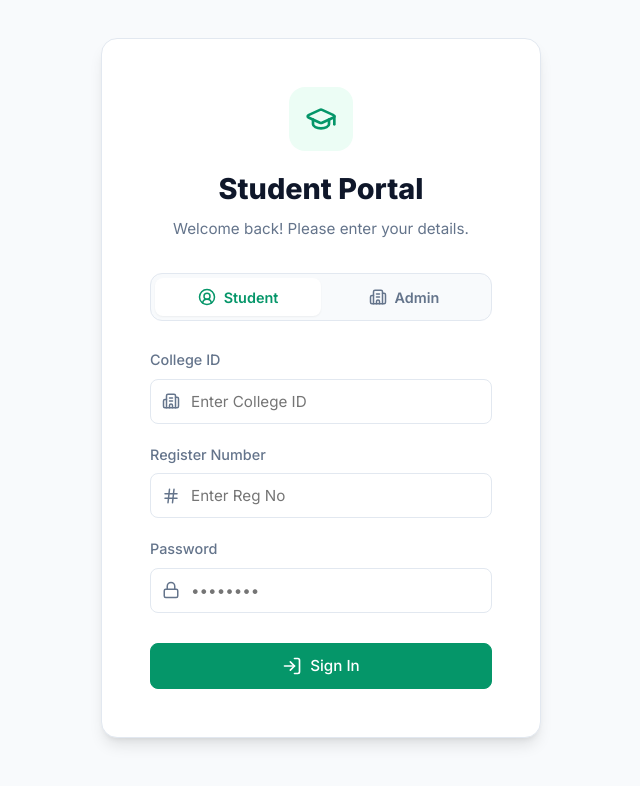
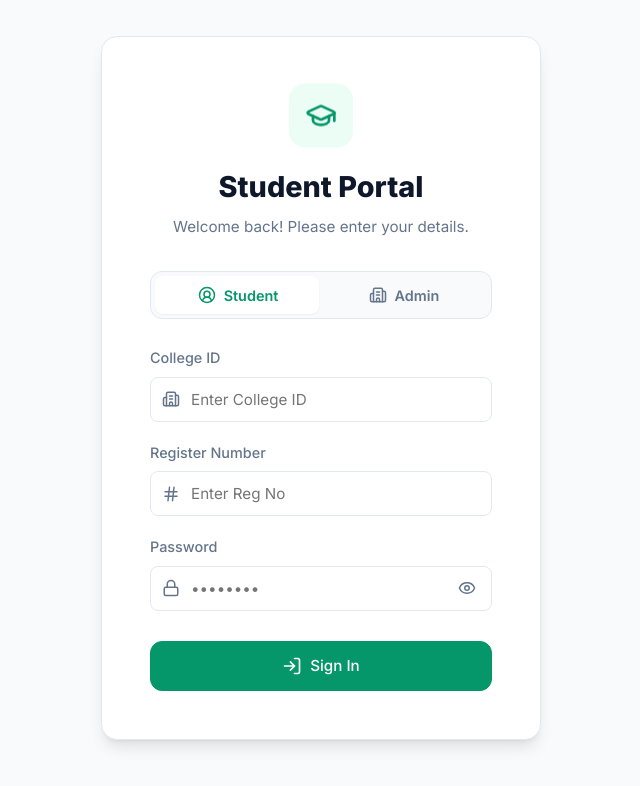
Before and after one commit to bhanu-3333/Fee-portal, a React (Vite) app in the folder frontend/: page /login in a window 1280 px wide. Shown: the top 786 px of the page, without its empty margins (319-959 px from the left). Built offline with nearby package versions, Linux system fonts and the light colour scheme; no server answers.

Commit message:
feat: initialize frontend project with global styles, API service, and authentication login page

```diff
--- a/frontend/src/index.css
+++ b/frontend/src/index.css
@@ -17,13 +17,32 @@
   --shadow-sm: 0 1px 2px 0 rgb(0 0 0 / 0.05);
   --shadow-md: 0 4px 6px -1px rgb(0 0 0 / 0.1), 0 2px 4px -2px rgb(0 0 0 / 0.1);
   --shadow-lg: 0 10px 15px -3px rgb(0 0 0 / 0.1), 0 4px 6px -4px rgb(0 0 0 / 0.1);
-  --glass-bg: rgba(255, 255, 255, 0.7);
-  --glass-border: rgba(255, 255, 255, 0.3);
+  --glass-bg: rgba(255, 255, 255, 0.45);
+  --glass-border: rgba(255, 255, 255, 0.18);
   --radius-sm: 8px;
   --radius-md: 12px;
-  --radius-lg: 16px;
+  --radius-lg: 20px;
   --transition-fast: all 0.2s cubic-bezier(0.4, 0, 0.2, 1);
-  --transition-normal: all 0.3s cubic-bezier(0.4, 0, 0.2, 1);
+  --transition-normal: all 0.4s cubic-bezier(0.4, 0, 0.2, 1);
+}
+
+/* Custom Scrollbar */
+::-webkit-scrollbar {
+  width: 8px;
+}
+
+::-webkit-scrollbar-track {
+  background: var(--background);
+}
+
+::-webkit-scrollbar-thumb {
+  background: var(--border);
+  border-radius: 10px;
+  border: 2px solid var(--background);
+}
+
+::-webkit-scrollbar-thumb:hover {
+  background: var(--text-muted);
 }
 
 * {
@@ -52,12 +71,27 @@ body {
 }
 
 .fade-in {
-  animation: fadeIn 0.5s ease-out forwards;
+  animation: fadeIn 0.6s cubic-bezier(0.16, 1, 0.3, 1) forwards;
+}
+
+.slide-up {
+  animation: slideUp 0.6s cubic-bezier(0.16, 1, 0.3, 1) forwards;
 }
 
 @keyframes fadeIn {
-  from { opacity: 0; transform: translateY(10px); }
+  from { opacity: 0; }
+  to { opacity: 1; }
+}
+
+@keyframes slideUp {
+  from { opacity: 0; transform: translateY(20px); }
   to { opacity: 1; transform: translateY(0); }
+}
+
+@keyframes float {
+  0% { transform: translateY(0px); }
+  50% { transform: translateY(-6px); }
+  100% { transform: translateY(0px); }
 }
 
 .app-container {
--- a/frontend/src/pages/Login.jsx
+++ b/frontend/src/pages/Login.jsx
@@ -1,7 +1,7 @@
 import React, { useState } from 'react'; // verified
 import { useNavigate, Link } from 'react-router-dom';
 import api from '../services/api';
-import { LogIn, GraduationCap, Building2, Lock, Mail, Hash, UserCircle2 } from 'lucide-react';
+import { LogIn, GraduationCap, Building2, Lock, Mail, Hash, UserCircle2, Eye, EyeOff, Loader2 } from 'lucide-react';
 
 const Login = () => {
   const [role, setRole] = useState('student');
@@ -9,6 +9,7 @@ const Login = () => {
   const [error, setError] = useState('');
   const [loading, setLoading] = useState(false);
   const [firstTime, setFirstTime] = useState(false);
+  const [showPassword, setShowPassword] = useState(false);
   const navigate = useNavigate();
 
 
@@ -41,7 +42,7 @@ const Login = () => {
   };
 
   return (
-    <div style={{
+    <div className="fade-in" style={{
       display: 'flex',
       alignItems: 'center',
       justifyContent: 'center',
@@ -49,7 +50,7 @@ const Login = () => {
       background: 'var(--background)',
       padding: '20px'
     }}>
-      <div className="card" style={{ width: '100%', maxWidth: '440px', padding: '48px', boxShadow: 'var(--shadow-lg)' }}>
+      <div className="card slide-up" style={{ width: '100%', maxWidth: '440px', padding: '48px', boxShadow: 'var(--shadow-lg)', border: '1px solid var(--border)' }}>
 
         {/* Logo/Icon Area */}
         <div style={{ textAlign: 'center', marginBottom: '32px' }}>
@@ -62,7 +63,8 @@ const Login = () => {
             alignItems: 'center',
             justifyContent: 'center',
             margin: '0 auto 16px',
-            color: 'var(--primary)'
+            color: 'var(--primary)',
+            animation: 'float 3s ease-in-out infinite'
           }}>
             <GraduationCap size={32} />
           </div>
@@ -81,19 +83,34 @@ const Login = () => {
           borderRadius: '12px',
           padding: '4px',
           marginBottom: '28px',
-          border: '1px solid var(--border)'
+          border: '1px solid var(--border)',
+          position: 'relative'
         }}>
+          {/* Active Tab Indicator */}
+          <div style={{
+            position: 'absolute',
+            top: '4px',
+            bottom: '4px',
+            left: role === 'student' ? '4px' : 'calc(50% + 2px)',
+            width: 'calc(50% - 6px)',
+            background: 'var(--surface)',
+            borderRadius: '8px',
+            boxShadow: 'var(--shadow-sm)',
+            transition: 'all 0.3s cubic-bezier(0.4, 0, 0.2, 1)',
+            zIndex: 1
+          }} />
+
           <button
             type="button"
             onClick={() => { setRole('student'); setError(''); setFirstTime(false); }}
             style={{
               flex: 1, padding: '10px', border: 'none', borderRadius: '8px',
-              background: role === 'student' ? 'var(--surface)' : 'transparent',
+              background: 'transparent',
               color: role === 'student' ? 'var(--primary)' : 'var(--text-muted)',
-              boxShadow: role === 'student' ? 'var(--shadow-sm)' : 'none',
               cursor: 'pointer', transition: '0.2s',
               fontWeight: 600, fontSize: '0.9rem',
-              display: 'flex', alignItems: 'center', justifyContent: 'center', gap: '8px'
+              display: 'flex', alignItems: 'center', justifyContent: 'center', gap: '8px',
+              position: 'relative', zIndex: 2
             }}
           >
             <UserCircle2 size={18} /> Student
@@ -103,12 +120,12 @@ const Login = () => {
             onClick={() => { setRole('admin'); setError(''); setFirstTime(false); }}
             style={{
               flex: 1, padding: '10px', border: 'none', borderRadius: '8px',
-              background: role === 'admin' ? 'var(--surface)' : 'transparent',
+              background: 'transparent',
               color: role === 'admin' ? 'var(--primary)' : 'var(--text-muted)',
-              boxShadow: role === 'admin' ? 'var(--shadow-sm)' : 'none',
               cursor: 'pointer', transition: '0.2s',
               fontWeight: 600, fontSize: '0.9rem',
-              display: 'flex', alignItems: 'center', justifyContent: 'center', gap: '8px'
+              display: 'flex', alignItems: 'center', justifyContent: 'center', gap: '8px',
+              position: 'relative', zIndex: 2
             }}
           >
             <Building2 size={18} /> Admin
@@ -197,12 +214,31 @@ const Login = () => {
             <div style={{ position: 'relative' }}>
               <Lock size={18} style={{ position: 'absolute', left: '12px', top: '50%', transform: 'translateY(-50%)', color: 'var(--text-muted)' }} />
               <input
-                type="password"
+                type={showPassword ? "text" : "password"}
                 required
                 placeholder="••••••••"
-                style={{ paddingLeft: '40px' }}
+                style={{ paddingLeft: '40px', paddingRight: '44px' }}
                 onChange={(e) => setFormData({...formData, password: e.target.value})}
               />
+              <button
+                type="button"
+                onClick={() => setShowPassword(!showPassword)}
+                style={{
+                  position: 'absolute',
+                  right: '12px',
+                  top: '50%',
+                  transform: 'translateY(-50%)',
+                  background: 'none',
+                  border: 'none',
+                  color: 'var(--text-muted)',
+                  cursor: 'pointer',
+                  display: 'flex',
+                  alignItems: 'center',
+                  padding: '4px'
+                }}
+              >
+                {showPassword ? <EyeOff size={18} /> : <Eye size={18} />}
+              </button>
             </div>
           </div>
 
@@ -210,9 +246,11 @@ const Login = () => {
             type="submit"
             className="btn btn-primary"
             disabled={loading}
-            style={{ width: '100%', justifyContent: 'center', marginTop: '10px', padding: '12px' }}
+            style={{ width: '100%', justifyContent: 'center', marginTop: '10px', padding: '14px', borderRadius: '12px' }}
           >
-            {loading ? 'Processing...' : (
+            {loading ? (
+              <Loader2 size={20} className="spinner" style={{ animation: 'spin 1s linear infinite' }} />
+            ) : (
               <><LogIn size={20} /> {firstTime ? 'Activate Account' : 'Sign In'}</>
             )}
           </button>
--- a/frontend/src/services/api.js
+++ b/frontend/src/services/api.js
@@ -9,12 +9,25 @@ api.interceptors.request.use((config) => {
   if (user?.token) {
     config.headers.Authorization = `Bearer ${user.token}`;
   }
+  // Log outgoing requests in development
+  if (import.meta.env.DEV) {
+    console.log(`🚀 [API Request] ${config.method?.toUpperCase()} ${config.url}`, config.data || '');
+  }
   return config;
 });
 
 api.interceptors.response.use(
-  (response) => response,
+  (response) => {
+    if (import.meta.env.DEV) {
+      console.log(`✅ [API Success] ${response.status} ${response.config.url}`);
+    }
+    return response;
+  },
   (error) => {
+    const originalRequest = error.config;
+    if (import.meta.env.DEV) {
+      console.error(`❌ [API Error] ${error.response?.status} ${originalRequest.url}`, error.response?.data || error.message);
+    }
     if (error.response && error.response.status === 401) {
       localStorage.removeItem('user');
       window.location.href = '/login';
```
